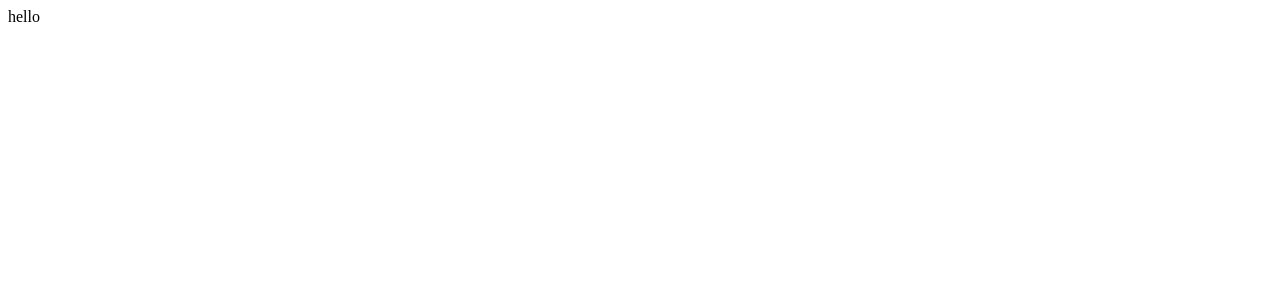
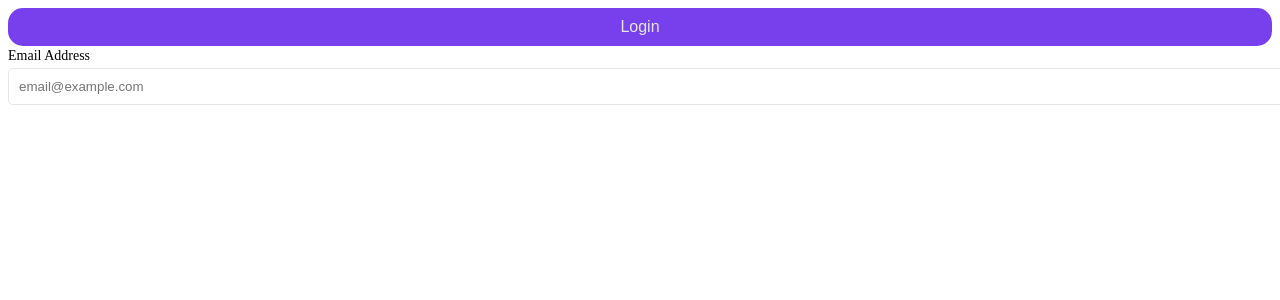
Before and after one commit to LovelySehotra/hr-crm, a React (Vite) app in the folder hr-client/: page / in a window 1280 px wide. Shown: the top 300 px of the page. Built offline with nearby package versions, Linux system fonts and the light colour scheme.

Commit message:
ceate button and input

```diff
--- a/hr-client/src/App.jsx
+++ b/hr-client/src/App.jsx
@@ -1,13 +1,14 @@
 
 import './App.css'
+import { Button } from './components'
+import Input from './components/Input/Input'
 
 function App() {
-
-
   return (
-    <div>
-      hello
-    </div>
+    <>
+      <Button>Login</Button>
+      <Input label id="emailInput" labelText="Email Address" placeholder="email@example.com"/>
+    </>
   )
 }
 
--- /dev/null
+++ b/hr-client/src/components/Button/Button.css
@@ -0,0 +1,9 @@
+.button{
+    inline-size: 100%;
+    border: none;
+    border-radius: 15px;
+    padding: 10px;
+    color: var(--background-color);
+    font-size: medium;
+    font-weight: 500;
+}
--- /dev/null
+++ b/hr-client/src/components/Button/Button.jsx
@@ -0,0 +1,11 @@
+import React from 'react'
+import "./Button.css"
+const Button = ({ children, bgcolor }) => {
+    return (
+        <button className='button' style={{ backgroundColor: bgcolor ? bgcolor : "var(--primary-100)" }}>
+            {children}
+        </button>
+    )
+}
+
+export default Button
--- /dev/null
+++ b/hr-client/src/components/Input/Input.css
@@ -0,0 +1,15 @@
+.input{
+    inline-size: 100%;
+    border-radius: 5px;
+    border: 1px solid var(--grey-color);
+    outline: transparent;
+    padding: 10px;
+    margin-block: 4px;
+
+
+}
+.labelClass{
+    font-size: 14px;
+    font-weight: 500;
+
+}
--- /dev/null
+++ b/hr-client/src/components/Input/Input.jsx
@@ -0,0 +1,21 @@
+import React from 'react'
+import "./Input.css"
+const Input = ({ label, labelText, id, type, value, onChange, placeholder, required }) => {
+    return (
+        <>
+            {label && <label htmlFor={id} className='labelClass'  >{labelText}</label>}
+            <input
+
+                type={type}
+                value={value}
+                onChange={onChange}
+                placeholder={placeholder}
+                className="input"
+                required={required}
+
+
+            />
+        </>
+    )
+}
+export default Input;
--- /dev/null
+++ b/hr-client/src/components/index.js
@@ -0,0 +1,3 @@
+import Button from "./Button/Button";
+
+export {Button}
--- a/hr-client/src/index.css
+++ b/hr-client/src/index.css
@@ -0,0 +1,12 @@
+:root {
+  --primary-100: #783FED;
+  --primary-200: #442487;
+  --secondary-100: #1C982E;
+  --secondary-200: #0E4F17;
+  --tertiary-100:#DAC400;
+  --tertiary-200: #D0BB00;
+  --background-color: #E5E5E5;
+  --danger-100: #FF3D3D;
+  --grey-color: #E5E5E5;
+
+}
```
